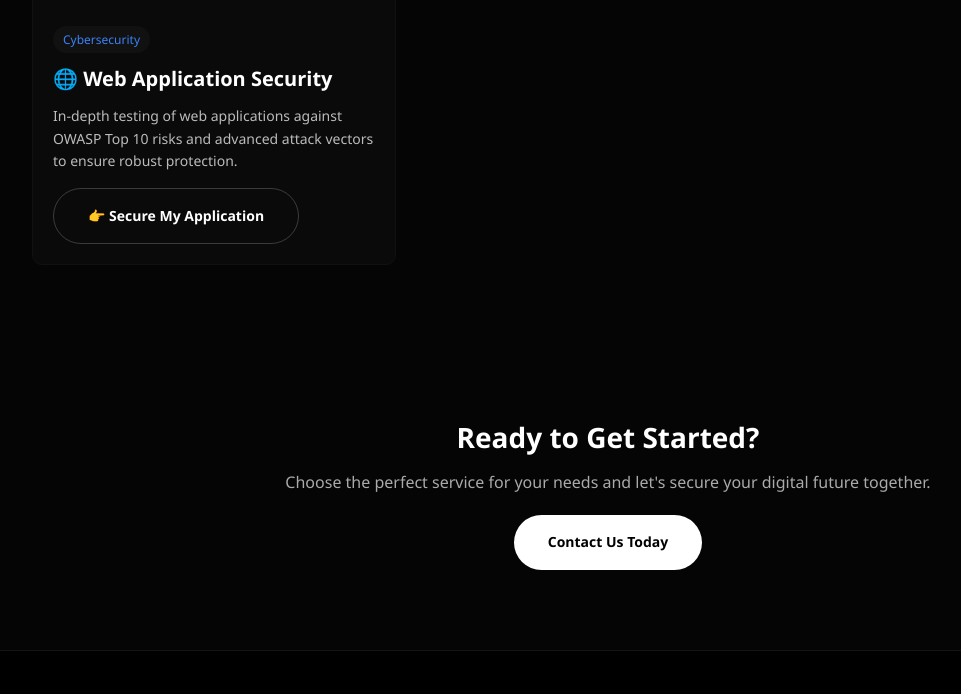
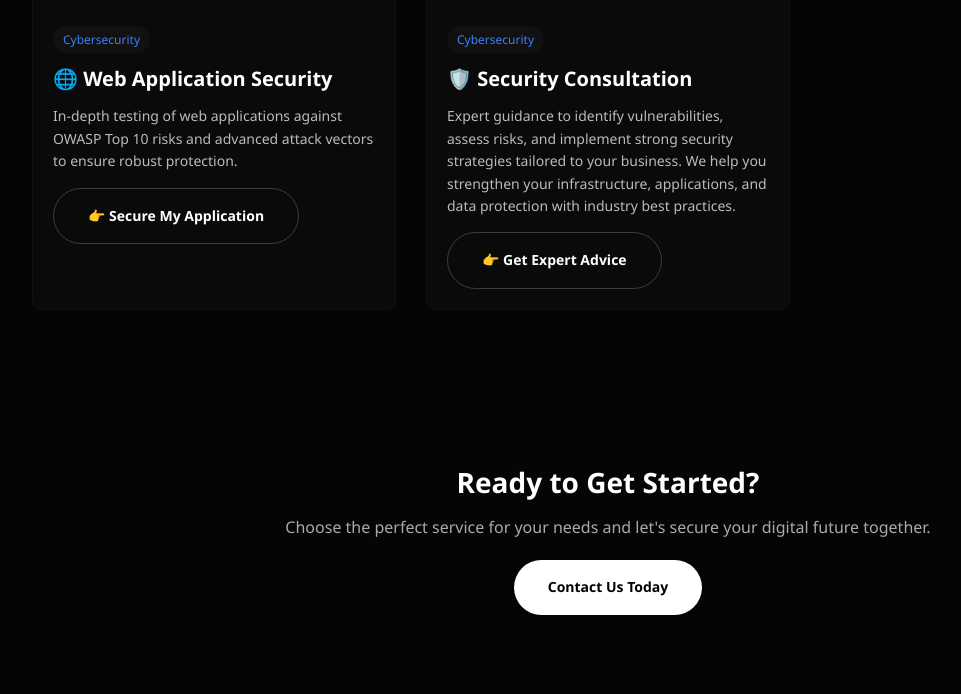
Before and after one commit to mohamed01irfan-blip/cyvexa-project, a Django app: page /services/ in a window 1280 px wide. Shown: the part 2442-3136 px from the top of the page, without its empty margins (32-993 px from the left). Run offline with Django 4.2, Linux system fonts and the light colour scheme.

Commit message:
Add security consultation section

```diff
--- a/templates/Services.html
+++ b/templates/Services.html
@@ -583,7 +583,7 @@ RESPONSIVE
             <!-- Professional Website Development -->
             <div class="service-card">
               <div class="service-image">
-                <img src="https://images.unsplash.com/photo-1461749280684-dccba630e2f6" alt="Professional Website Development" />
+               <img src="{% static 'images/web development.jpeg' %}" alt="Professional Website Development" />
               </div>
               <div class="service-content">
                 <span class="service-badge">Web Development</span>
@@ -600,7 +600,7 @@ RESPONSIVE
             <!-- Secure Web Application Development -->
             <div class="service-card">
               <div class="service-image">
-                <img src="https://images.unsplash.com/photo-1555949963-aa79dcee981c" alt="Secure Web Application Development" />
+                <img src="{%static 'images/secure web app.jpeg'%}" alt="Developer coding a secure web application with lock icon and security protocols visible on multiple monitors" />
               </div>
               <div class="service-content">
                 <span class="service-badge">Web Development</span>
@@ -617,7 +617,7 @@ RESPONSIVE
             <!-- E-Commerce Development -->
             <div class="service-card">
               <div class="service-image">
-                <img src="https://images.unsplash.com/photo-1607082348824-0a96f2a4b9da" alt="E-Commerce Development" />
+                <img src="https://images.unsplash.com/photo-1607082348824-0a96f2a4b9da" alt="Online shopping cart with payment processing interface displaying products and secure checkout flow" />
               </div>
               <div class="service-content">
                 <span class="service-badge">Web Development</span>
@@ -634,7 +634,7 @@ RESPONSIVE
             <!-- API Development & Integration -->
             <div class="service-card">
               <div class="service-image">
-                <img src="https://images.unsplash.com/photo-1542831371-d531d36971e6" alt="API Development & Integration" />
+                <img src="https://images.unsplash.com/photo-1542831371-d531d36971e6" alt="Connected system architecture diagram with API endpoints linking multiple applications and services together" />
               </div>
               <div class="service-content">
                 <span class="service-badge">Web Development</span>
@@ -659,7 +659,7 @@ RESPONSIVE
             <!-- Penetration Testing -->
             <div class="service-card">
               <div class="service-image">
-                <img src="https://images.unsplash.com/photo-1550751827-4bd374c3f58b" alt="Penetration Testing" />
+                <img src="{%static 'images/penetration testing.jpeg'%}" alt="Security professional analyzing system vulnerabilities on computer screens with network security protocols displayed" />
               </div>
               <div class="service-content">
                 <span class="service-badge">Cybersecurity</span>
@@ -676,7 +676,7 @@ RESPONSIVE
             <!-- Vulnerability Assessment -->
             <div class="service-card">
               <div class="service-image">
-                <img src="https://images.unsplash.com/photo-1510511459019-5dda7724fd87" alt="Vulnerability Assessment" />
+                <img src="{%static 'images/vulnerablity assesment.jpeg'%}" alt="Security analyst examining security vulnerabilities with magnifying glass and detailed system analysis charts" />
               </div>
               <div class="service-content">
                 <span class="service-badge">Cybersecurity</span>
@@ -693,7 +693,7 @@ RESPONSIVE
             <!-- Security Audit -->
             <div class="service-card reveal">
               <div class="service-image">
-                <img src="https://images.unsplash.com/photo-1454165804606-c3d57bc86b40?w=800&h=500&fit=crop&crop=center" alt="Security Audit" />
+                <img src="https://images.unsplash.com/photo-1454165804606-c3d57bc86b40?w=800&h=500&fit=crop&crop=center" alt="Comprehensive security audit checklist with compliance documentation and detailed assessment reports" />
               </div>
               <div class="service-content">
                 <span class="service-badge">Cybersecurity</span>
@@ -710,7 +710,7 @@ RESPONSIVE
             <!-- Web Application Security -->
             <div class="service-card">
               <div class="service-image">
-                <img src="https://images.unsplash.com/photo-1535223289827-42f1e9919769" alt="Website Security" />
+                <img src="{%static 'images/web application security.jpeg'%}" alt="Web application security testing with shield protection icon and secure authentication mechanisms" />
               </div>
               <div class="service-content">
                 <span class="service-badge">Cybersecurity</span>
@@ -720,6 +720,24 @@ RESPONSIVE
                 </p>
                 <a class="btn btn-service" href="https://forms.gle/DR6qhGH1duecEUgn7">
                   👉 Secure My Application
+                </a>
+              </div>
+            </div>
+
+
+            <!-- Security Consultation -->
+            <div class="service-card">
+              <div class="service-image">
+                <img src="{%static 'images/security consultation.jpeg'%}" alt="Cybersecurity consultation with expert guidance and risk assessment strategies" />
+              </div>
+              <div class="service-content">
+                <span class="service-badge">Cybersecurity</span>
+                <h3 class="service-title">🛡️ Security Consultation</h3>
+                <p class="service-description">
+                  Expert guidance to identify vulnerabilities, assess risks, and implement strong security strategies tailored to your business. We help you strengthen your infrastructure, applications, and data protection with industry best practices.
+                </p>
+                <a class="btn btn-service" href="https://forms.gle/DR6qhGH1duecEUgn7">
+                  👉 Get Expert Advice
                 </a>
               </div>
             </div>
```
Also changed, not shown: static/images/penetration testing.jpeg (added), static/images/secure web app.jpeg (added), static/images/security consultation.jpeg (added), static/images/vulnerablity assesment.jpeg (added), static/images/web application security.jpeg (added), static/images/web development.jpeg (added).
